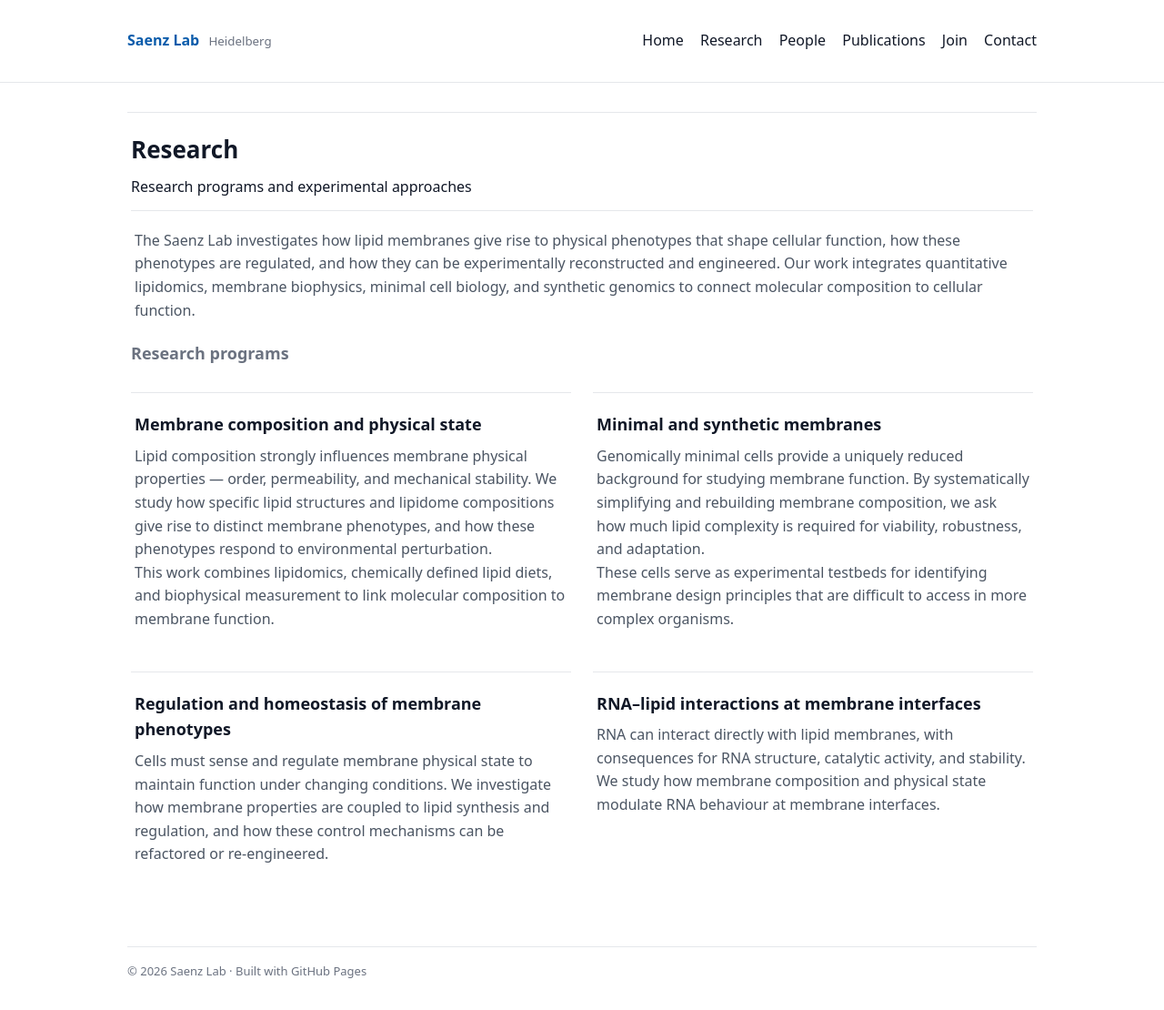
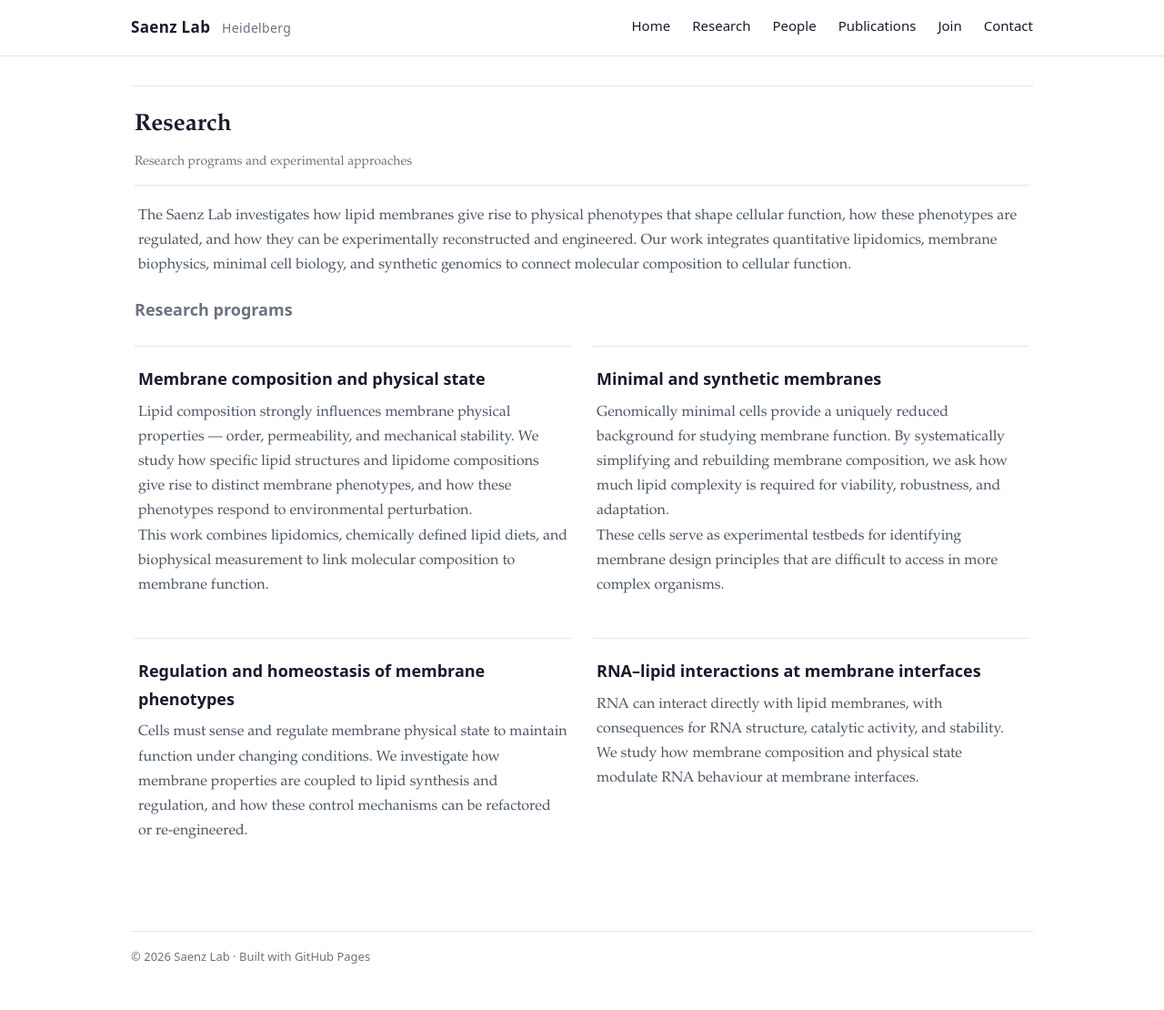
Before and after one commit to Saenz-Lab/Saenz-Lab.github.io, a Jekyll site: the page built from research.md, in a window 1280 px wide and 1110 px high. Shown: the whole window at 91% size. Built offline with Jekyll 4.4.1, drawn with Linux system fonts in a browser that asks for light colours.

Commit message:
Update style.css

```diff
--- a/assets/css/style.css
+++ b/assets/css/style.css
@@ -1,149 +1,349 @@
-:root{
-  --bg:#ffffff;
-  --surface:#ffffff;
-  --surface-2:#f6f8fb;
-  --text:#111827;
-  --muted:#4b5563;
-  --muted-2:#6b7280;
-  --line:#e5e7eb;
-  --accent:#0b5cab;
+/* ===================================================
+   Saenz Lab — style.css
+   Clean academic aesthetic · white base · restrained
+   =================================================== */
+
+:root {
+  --bg: #ffffff;
+  --surface: #ffffff;
+  --surface-2: #f6f8fa;
+  --text: #1a1a2e;
+  --muted: #4b5563;
+  --muted-2: #6b7280;
+  --line: #e5e7eb;
+  --accent: #0b5cab;
   --max: 1040px;
-  --radius: 14px;
+  --radius: 6px;
 }
 
-*{box-sizing:border-box}
-html,body{margin:0;padding:0}
+*, *::before, *::after { box-sizing: border-box; }
+html, body { margin: 0; padding: 0; }
 
-body{
-  font-family: ui-sans-serif, system-ui, -apple-system, Segoe UI, Roboto, Helvetica, Arial;
+body {
+  font-family: "Palatino Linotype", Palatino, "Book Antiqua", Georgia, serif;
   background: var(--bg);
   color: var(--text);
-  line-height: 1.6;
+  line-height: 1.7;
+  font-size: 16px;
 }
 
-a{color:var(--accent);text-decoration:none}
-a:hover{text-decoration:underline}
+a { color: var(--accent); text-decoration: none; }
+a:hover { text-decoration: underline; }
 
-.container{
-  max-width:var(--max);
-  margin:0 auto;
-  padding:32px 20px;
+.container {
+  max-width: var(--max);
+  margin: 0 auto;
+  padding: 32px 24px;
 }
 
-/* Header / navigation */
-.site-header{
-  position:sticky;
-  top:0;
-  background:#fff;
-  border-bottom:1px solid var(--line);
-  z-index:10;
+.meta {
+  color: var(--muted-2);
+  font-size: 14px;
 }
 
-.nav{
-  display:flex;
-  justify-content:space-between;
-  align-items:center;
+/* ===================================================
+   Header / Navigation
+   =================================================== */
+.site-header {
+  position: sticky;
+  top: 0;
+  background: #fff;
+  border-bottom: 1px solid var(--line);
+  z-index: 100;
 }
 
-.brand{
-  font-weight:700;
-}
-.brand small{
-  color:var(--muted-2);
-  font-weight:500;
-  margin-left:6px;
+.nav {
+  display: flex;
+  justify-content: space-between;
+  align-items: center;
+  padding-top: 16px;
+  padding-bottom: 16px;
 }
 
-.navlinks a{
-  margin-left:14px;
-  color:var(--text);
-  font-weight:500;
+.brand {
+  font-weight: 700;
+  font-size: 17px;
+  letter-spacing: 0.02em;
+  font-family: ui-sans-serif, system-ui, -apple-system, "Segoe UI", Roboto, Helvetica, Arial, sans-serif;
+}
+.brand a { color: var(--text); }
+.brand small {
+  color: var(--muted-2);
+  font-weight: 400;
+  margin-left: 8px;
+  font-size: 14px;
 }
 
-/* Hero */
-.hero{
-  margin-top:24px;
-  padding:32px;
-  background:var(--surface-2);
-  border-radius:var(--radius);
+.navlinks a {
+  margin-left: 20px;
+  color: var(--text);
+  font-weight: 500;
+  font-size: 15px;
+  font-family: ui-sans-serif, system-ui, -apple-system, "Segoe UI", Roboto, Helvetica, Arial, sans-serif;
+}
+.navlinks a:hover {
+  color: var(--accent);
+  text-decoration: none;
 }
 
-.hero h1{
-  margin:0 0 12px 0;
-  font-size:36px;
-  line-height:1.15;
+/* ===================================================
+   Hero Banner
+   =================================================== */
+.hero {
+  padding: 56px 40px 48px;
+  background: var(--surface-2);
+  border-radius: var(--radius);
+  text-align: center;
+  margin-bottom: 40px;
 }
 
-.hero p{
-  margin:0;
-  color:var(--muted);
-  max-width:80ch;
+.hero-tagline {
+  margin: 0 0 8px 0;
+  font-size: 20px;
+  color: var(--muted);
+  letter-spacing: 0.04em;
+}
+.hero-tagline em {
+  font-style: italic;
+  color: var(--accent);
 }
 
-/* Grid + cards */
-.grid{
-  display:grid;
-  gap:24px;
-  margin-top:28px;
+.hero h1 {
+  margin: 0;
+  font-size: 32px;
+  line-height: 1.2;
+  font-weight: 400;
+  letter-spacing: 0.01em;
 }
 
-@media(min-width:900px){
-  .grid{
-    grid-template-columns:repeat(12,1fr);
+/* ===================================================
+   Intro Row: Research outlook + Bluesky feed
+   Two-column on desktop, stacked on mobile
+   =================================================== */
+.intro-row {
+  display: flex;
+  flex-direction: column;
+  gap: 32px;
+  padding-bottom: 40px;
+  border-bottom: 1px solid var(--line);
+}
+
+@media (min-width: 760px) {
+  .intro-row {
+    flex-direction: row;
+    gap: 48px;
+  }
+  .intro-text {
+    flex: 3;
+    min-width: 0;
+  }
+  .intro-feed {
+    flex: 2;
+    min-width: 0;
   }
 }
 
-.card{
-  grid-column:span 12;
-  padding:20px 4px;
-  border-top:1px solid var(--line);
+.intro-text h2,
+.intro-feed h2 {
+  margin: 0 0 16px 0;
+  font-size: 20px;
+  font-weight: 600;
+  font-family: ui-sans-serif, system-ui, -apple-system, "Segoe UI", Roboto, Helvetica, Arial, sans-serif;
+  color: var(--text);
 }
 
-@media(min-width:900px){
-  .card.half{grid-column:span 6}
-  .card.third{grid-column:span 4}
+.intro-text p {
+  margin: 16px 0 0 0;
+  color: var(--muted);
 }
 
-.card h2{
-  margin:0 0 8px 0;
-  font-size:18px;
+/* Membrane video / animation */
+.intro-media {
+  margin: 16px 0;
 }
 
-.card p{
-  margin:0;
-  color:var(--muted);
+.membrane-video {
+  width: 100%;
+  max-width: 480px;
+  border-radius: var(--radius);
+  display: block;
+  background: var(--surface-2);
 }
 
-.section-title{
-  margin:40px 0 12px;
-  font-size:18px;
-  color:var(--muted-2);
+.media-caption {
+  display: block;
+  margin-top: 6px;
+  font-size: 13px;
+  color: var(--muted-2);
 }
 
-/* Tables (publications) */
-.table{
-  width:100%;
-  border-collapse:collapse;
-  margin-top:16px;
+/* Bluesky embed container */
+.intro-feed bsky-embed {
+  display: block;
+  max-height: 500px;
+  overflow-y: auto;
 }
 
-.table th,.table td{
-  padding:12px 8px;
-  border-top:1px solid var(--line);
-  vertical-align:top;
+/* ===================================================
+   Photo Carousel
+   =================================================== */
+.carousel-section {
+  margin-top: 40px;
+  padding-bottom: 40px;
+  border-bottom: 1px solid var(--line);
 }
 
-.table th{
-  text-align:left;
-  color:var(--muted);
-  font-weight:600;
+.carousel {
+  position: relative;
+  width: 100%;
+  aspect-ratio: 16 / 7;
+  overflow: hidden;
+  border-radius: var(--radius);
+  background: var(--surface-2);
 }
 
-/* Footer */
-.footer{
-  margin-top:48px;
-  padding-top:16px;
-  border-top:1px solid var(--line);
-  color:var(--muted-2);
-  font-size:13px;
+.carousel-slide {
+  position: absolute;
+  inset: 0;
+  opacity: 0;
+  transition: opacity 0.8s ease;
 }
+.carousel-slide.active {
+  opacity: 1;
+}
+.carousel-slide img {
+  width: 100%;
+  height: 100%;
+  object-fit: cover;
+}
+
+.carousel-placeholder {
+  width: 100%;
+  height: 100%;
+  display: flex;
+  align-items: center;
+  justify-content: center;
+  font-size: 15px;
+  color: var(--muted-2);
+  font-family: ui-sans-serif, system-ui, sans-serif;
+  background: var(--surface-2);
+  border: 1px dashed var(--line);
+  border-radius: var(--radius);
+}
+
+.carousel-dots {
+  display: flex;
+  justify-content: center;
+  gap: 8px;
+  margin-top: 12px;
+}
+
+.carousel-dot {
+  width: 8px;
+  height: 8px;
+  border-radius: 50%;
+  border: 1px solid var(--muted-2);
+  background: transparent;
+  padding: 0;
+  cursor: pointer;
+  transition: background 0.2s;
+}
+.carousel-dot.active {
+  background: var(--accent);
+  border-color: var(--accent);
+}
+
+/* ===================================================
+   Grid + Cards (research page and shared)
+   =================================================== */
+.grid {
+  display: grid;
+  gap: 24px;
+  margin-top: 24px;
+}
+
+@media (min-width: 900px) {
+  .grid {
+    grid-template-columns: repeat(12, 1fr);
+  }
+}
+
+.card {
+  grid-column: span 12;
+  padding: 20px 4px;
+  border-top: 1px solid var(--line);
+}
+
+@media (min-width: 900px) {
+  .card.half { grid-column: span 6; }
+  .card.third { grid-column: span 4; }
+}
+
+.card h2 {
+  margin: 0 0 8px 0;
+  font-size: 18px;
+  font-family: ui-sans-serif, system-ui, -apple-system, "Segoe UI", Roboto, Helvetica, Arial, sans-serif;
+}
+
+.card p {
+  margin: 0;
+  color: var(--muted);
+}
+
+.section-title {
+  margin: 40px 0 4px;
+  font-size: 18px;
+  font-weight: 600;
+  color: var(--muted-2);
+  font-family: ui-sans-serif, system-ui, -apple-system, "Segoe UI", Roboto, Helvetica, Arial, sans-serif;
+}
+
+/* ===================================================
+   Tables (publications)
+   =================================================== */
+.table {
+  width: 100%;
+  border-collapse: collapse;
+  margin-top: 16px;
+}
+
+.table th, .table td {
+  padding: 12px 8px;
+  border-top: 1px solid var(--line);
+  vertical-align: top;
+}
+
+.table th {
+  text-align: left;
+  color: var(--muted);
+  font-weight: 600;
+  font-family: ui-sans-serif, system-ui, -apple-system, "Segoe UI", Roboto, Helvetica, Arial, sans-serif;
+}
+
+/* ===================================================
+   Footer
+   =================================================== */
+.footer {
+  margin-top: 56px;
+  padding-top: 16px;
+  border-top: 1px solid var(--line);
+  color: var(--muted-2);
+  font-size: 13px;
+  font-family: ui-sans-serif, system-ui, sans-serif;
+}
+
+/* ===================================================
+   Mobile
+   =================================================== */
+@media (max-width: 600px) {
+  .hero {
+    padding: 36px 20px 32px;
+  }
+  .hero h1 {
+    font-size: 24px;
+  }
+  .navlinks a {
+    margin-left: 12px;
+    font-size: 14px;
+  }
+}
```
